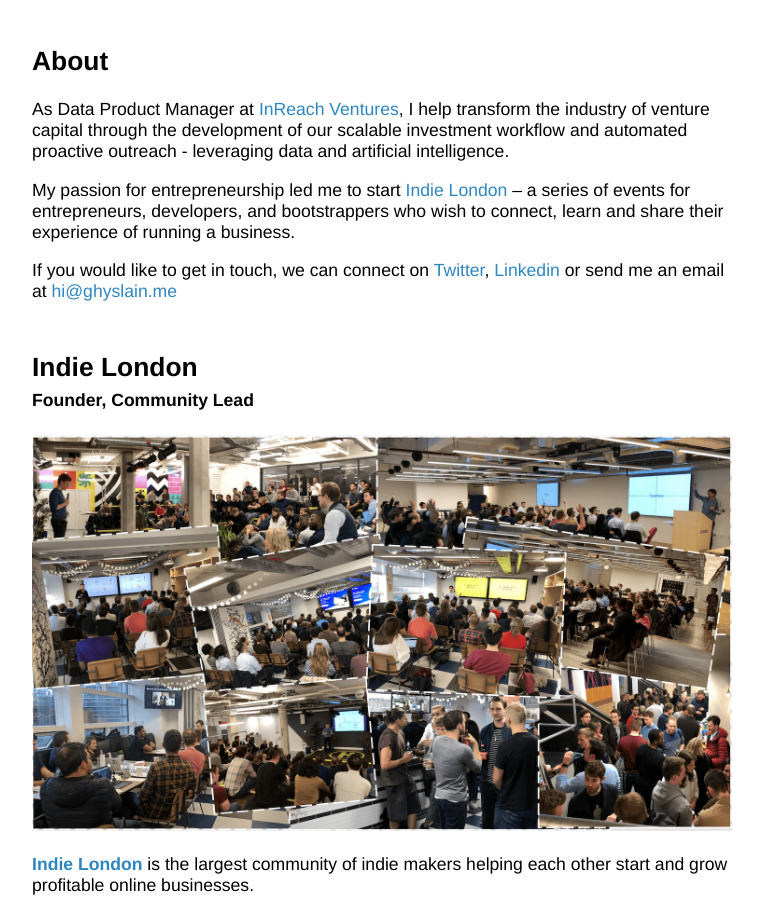
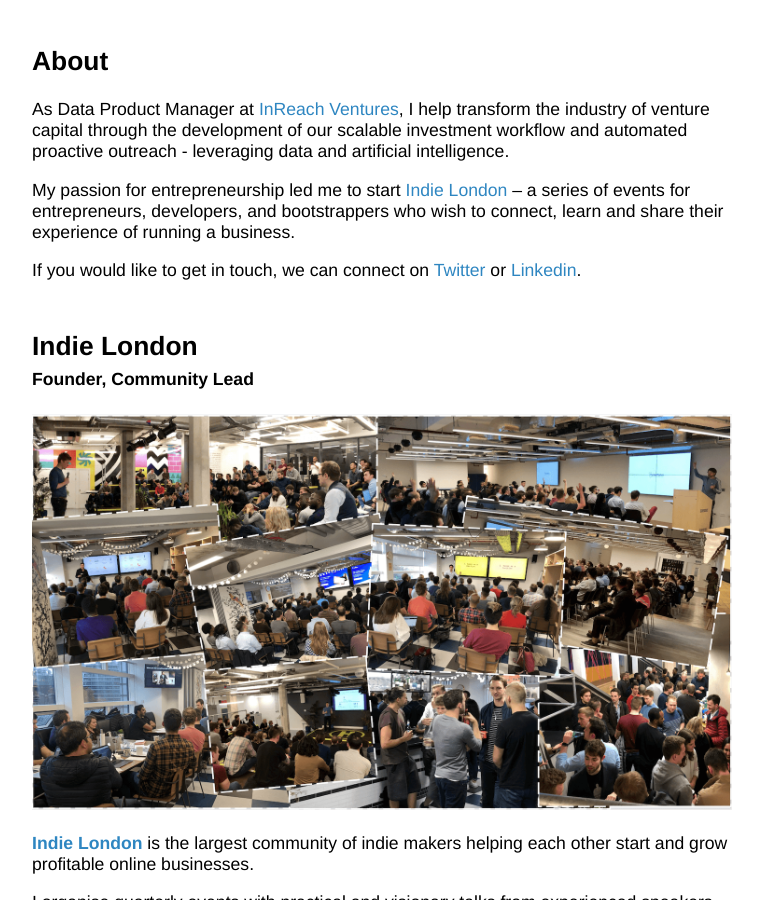
Before and after one commit to ghyslain/ghyslain.me, a Jekyll site: the page built from index.md, in a window 1280 px wide and 900 px high, scrolled down 379 px. Shown: the whole window, without its empty margins (258-1021 px from the left). Built offline with Jekyll 4.4.1, drawn with Linux system fonts in a browser that asks for light colours.

Commit message:
remove email

```diff
--- a/index.md
+++ b/index.md
@@ -16,7 +16,7 @@ As Data Product Manager at [InReach Ventures](http://www.inreachventures.com/),
 
 My passion for entrepreneurship led me to start [Indie London](https://indieldn.com/) – a series of events for entrepreneurs, developers, and bootstrappers who wish to connect, learn and share their experience of running a business.
 
-If you would like to get in touch, we can connect on [Twitter](https://twitter.com/iamghyslain), [Linkedin](https://www.Linkedin.com/in/ghyslaingaillard) or send me an email at [hi@ghyslain.me](mailto:hi@ghyslain.me)
+If you would like to get in touch, we can connect on [Twitter](https://twitter.com/iamghyslain) or [Linkedin](https://www.Linkedin.com/in/ghyslaingaillard).
 
 ## Indie London
 #### Founder, Community Lead
```
